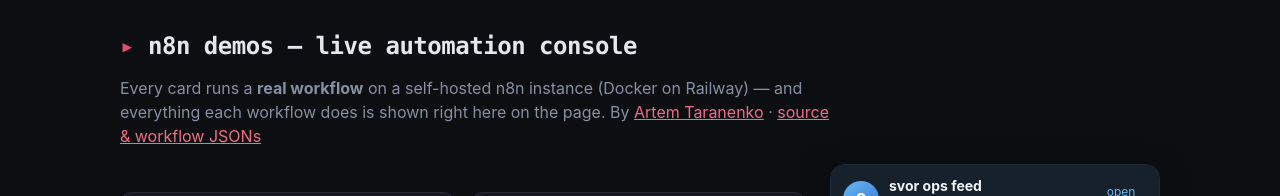
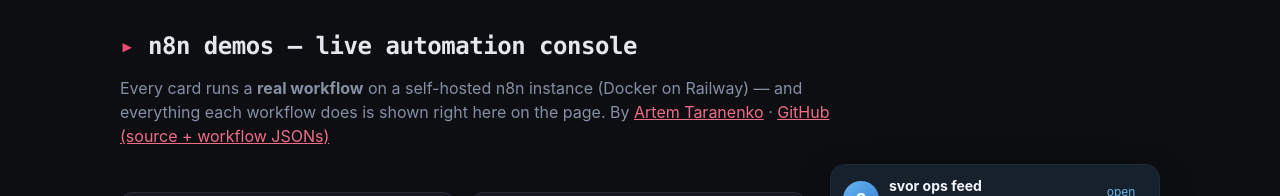
Before and after one commit to Cocabadger/n8n-demos, a React (Vite) app in the folder console/: page / in a window 1280 px wide. Shown: the top 196 px of the page. Built offline with nearby package versions, Linux system fonts and the light colour scheme; no server answers.

Commit message:
header link: plain 'GitHub' label

```diff
--- a/console/src/App.tsx
+++ b/console/src/App.tsx
@@ -93,7 +93,7 @@ export default function App() {
           Every card runs a <strong>real workflow</strong> on a self-hosted n8n instance
           (Docker on Railway) — and everything each workflow does is shown right here on
           the page. By <a href="https://www.linkedin.com/in/artem-taranenko-13472351">Artem Taranenko</a> ·{' '}
-          <a href="https://github.com/Cocabadger/n8n-demos">source & workflow JSONs</a>
+          <a href="https://github.com/Cocabadger/n8n-demos">GitHub (source + workflow JSONs)</a>
         </p>
       </header>
 
```
